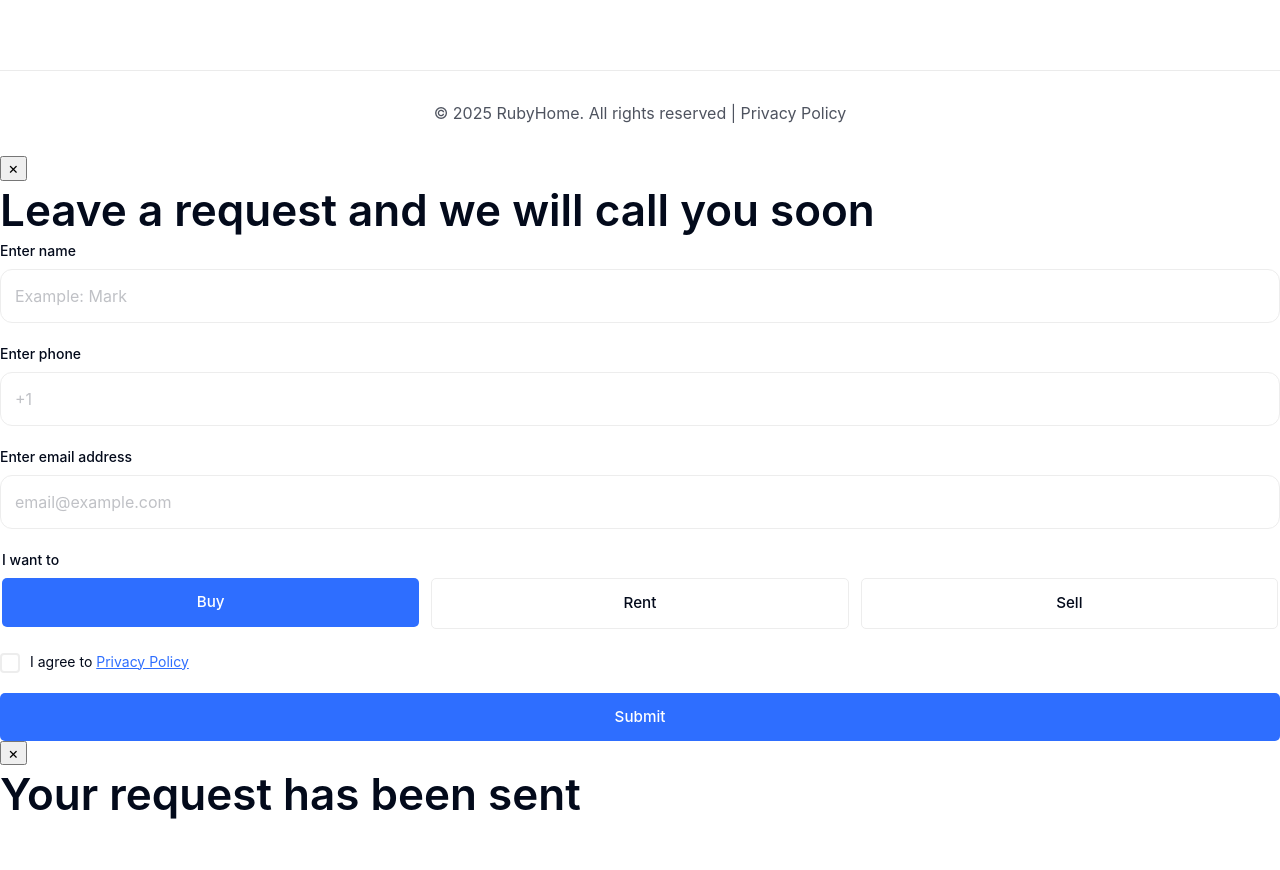
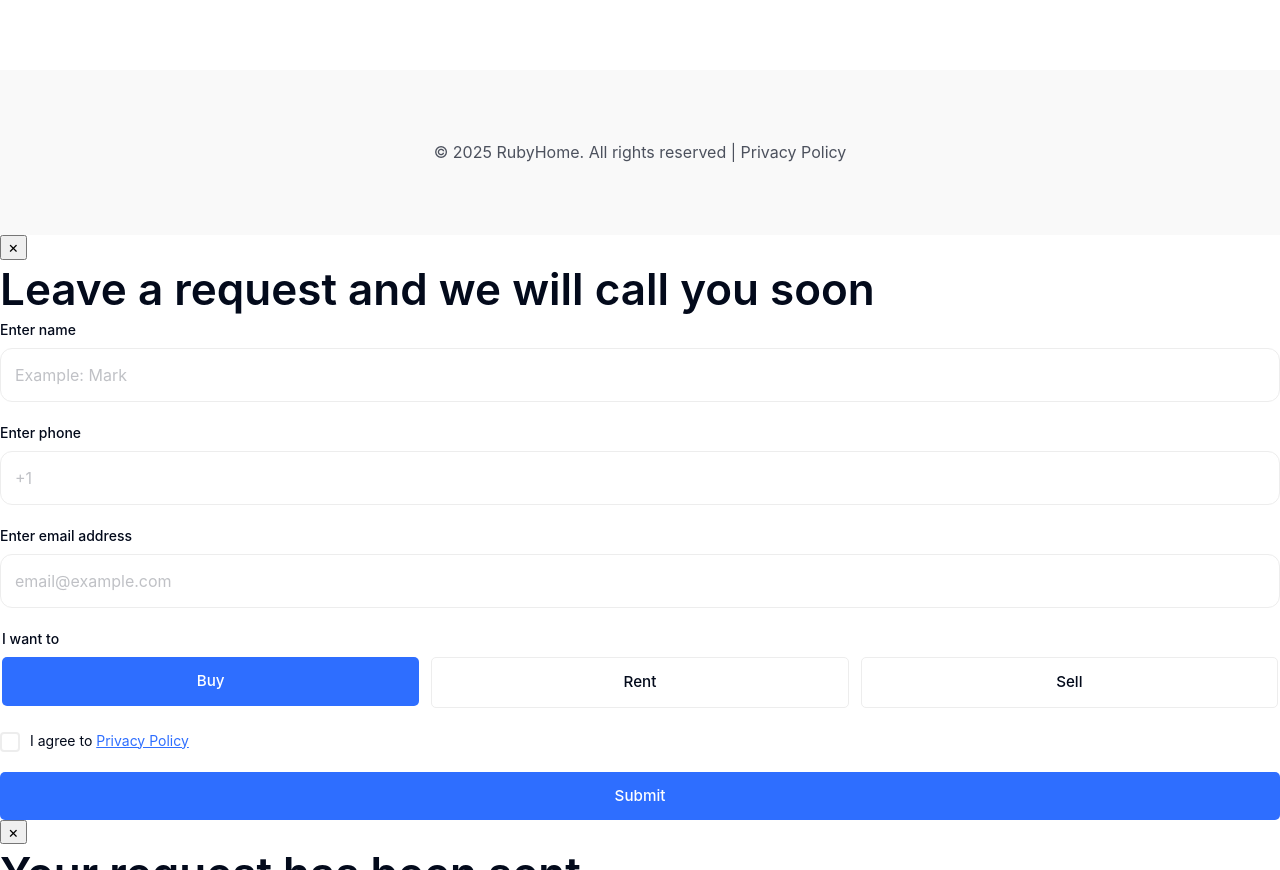
Before and after one commit to OlgaGulyakevich/rubyhome-landing, a website built with Vite: page index.html in a window 1280 px wide. Shown: the part 5011-5881 px from the top of the page. Before the commit the page ends 5836 px from the top, so only its background shows below. Built offline with nearby package versions, Linux system fonts and the light colour scheme; files whose address does not match are found by name.

Commit message:
refactor: update footer background color and adjust padding for improved layout consistency

```diff
--- a/styles/components/footer.css
+++ b/styles/components/footer.css
@@ -9,9 +9,8 @@
    ============================================ */
 
 .footer {
-  background-color: var(--color-bg-white);
+  background-color: #f9f9f9;
   padding: 24px 0;
-  border-top: 1px solid rgba(0, 0, 0, 0.08);
 }
 
 .footer__container {
@@ -56,7 +55,7 @@
 
 @media (min-width: 768px) {
   .footer {
-    padding: 28px 0;
+    padding: 40px 0;
   }
 
   .footer__container {
@@ -74,7 +73,7 @@
 
 @media (min-width: 1024px) {
   .footer {
-    padding: 30px 0;
+    padding: 70px 0;
   }
 
   .footer__container {
```
